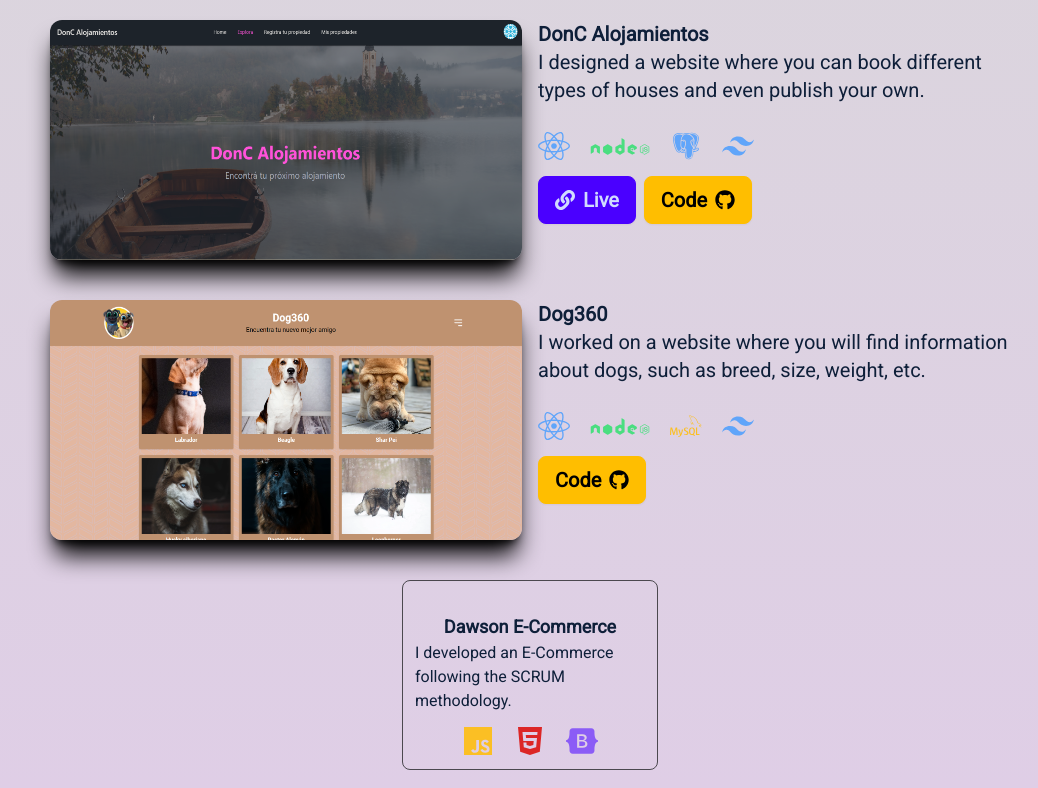
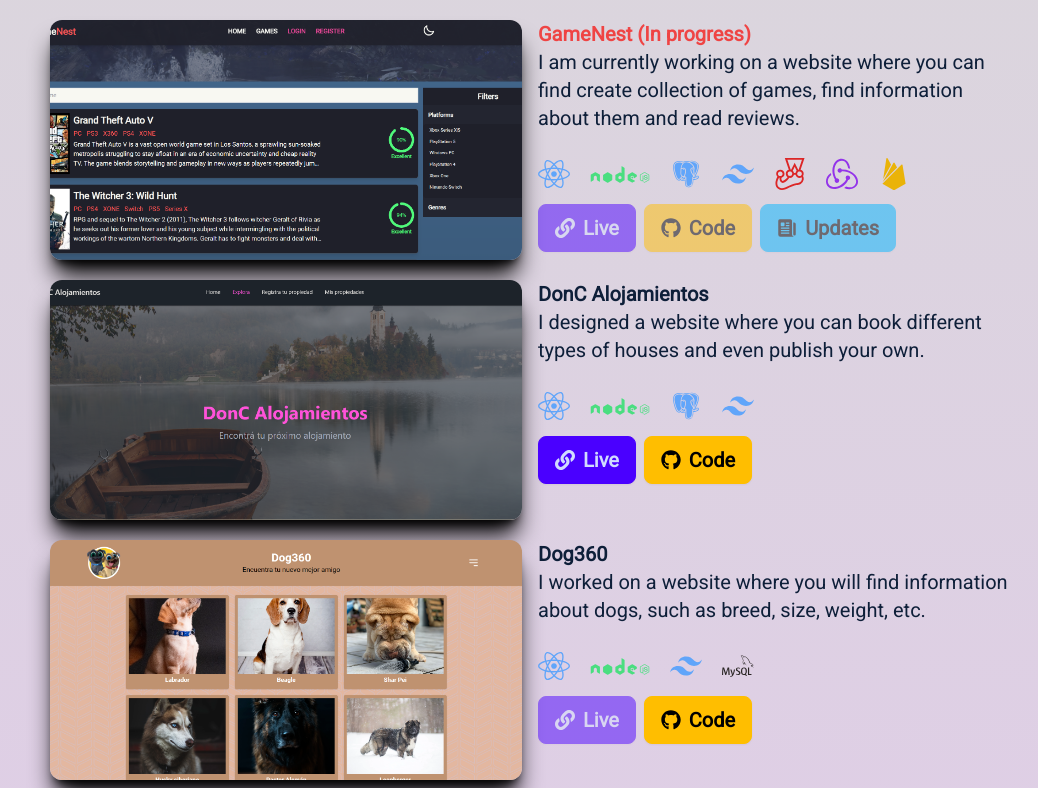
Before and after one commit to hugodanielcabral/portfolio, a React (Vite) app: page / in a window 1280 px wide. Shown: the part 972-1760 px from the top of the page, without its empty margins (110-1148 px from the left). Built offline with nearby package versions, Linux system fonts and the light colour scheme.

Commit message:
Refactor variable names for clarity and consistency

```diff
--- a/src/components/main/projects/MainProjects.jsx
+++ b/src/components/main/projects/MainProjects.jsx
@@ -1,12 +1,165 @@
 import donc_image from "../../../images/donc_wallpaper.png";
 import dog360_image from "../../../images/dog360_wallpaper.png";
+import gamenest_image from "../../../images/gamenest_wallpaper.png";
 import { FaReact, FaLink, FaGithub, FaHtml5 } from "react-icons/fa";
 import { DiNodejs } from "react-icons/di";
 import { BiLogoPostgresql } from "react-icons/bi";
-import { SiTailwindcss, SiMysql, SiBootstrap } from "react-icons/si";
-import { IoLogoJavascript } from "react-icons/io5";
+import {
+  SiTailwindcss,
+  SiMysql,
+  SiBootstrap,
+  SiJest,
+  SiRedux,
+  SiFirebase,
+} from "react-icons/si";
+import { IoLogoJavascript, IoNewspaper } from "react-icons/io5";
 
 export const MainProjects = () => {
+  //TODO 1: Crear una carpeta data y colocar el archivo technologiesIcons, MajorProjects y minorProjects.
+  //TODO 2: Crear tooltips para los botones de live, code, y los iconos de tecnologias.
+  //TODO 3: Optimizar las imagenes de los proyectos.
+
+  const technologiesIcons = [
+    {
+      id: 1,
+      name: "React",
+      icon: <FaReact size={32} className="text-blue-400" />,
+    },
+    {
+      id: 2,
+      name: "Node",
+      icon: <DiNodejs size={60} className="text-green-400" />,
+    },
+    {
+      id: 3,
+      name: "PostgreSQL",
+      icon: <BiLogoPostgresql size={32} className="text-blue-400" />,
+    },
+    {
+      id: 4,
+      name: "Tailwind",
+      icon: <SiTailwindcss size={32} className="text-blue-400" />,
+    },
+    {
+      id: 5,
+      name: "MySQL",
+      icon: (
+        <SiMysql size={32} className="dark:text-amber-500 text-stone-800" />
+      ),
+    },
+    {
+      id: 6,
+      name: "Bootstrap",
+      icon: <SiBootstrap size={32} className="text-violet-500" />,
+    },
+    {
+      id: 7,
+      name: "Javascript",
+      icon: (
+        <IoLogoJavascript
+          size={32}
+          className="dark:text-[#F7DF1E] text-[#c0a705cd]"
+        />
+      ),
+    },
+    {
+      id: 8,
+      name: "HTML5",
+      icon: <FaHtml5 size={32} className="text-red-600" />,
+    },
+    {
+      id: 9,
+      name: "Jest",
+      icon: <SiJest size={32} className="text-red-600" />,
+    },
+    {
+      id: 10,
+      name: "Redux",
+      icon: <SiRedux size={32} className="text-purple-600" />,
+    },
+    {
+      id: 11,
+      name: "Firebase",
+      icon: <SiFirebase size={32} className="text-yellow-500" />,
+    },
+  ];
+
+  const MajorProjects = [
+    {
+      id: 1,
+      title: "GameNest (In progress)",
+      description:
+        "I am currently working on a website where you can find create collection of games, find information about them and read reviews.",
+      image: gamenest_image,
+      technologies: [
+        "React",
+        "Node",
+        "PostgreSQL",
+        "Tailwind",
+        "Jest",
+        "Redux",
+        "Firebase",
+      ],
+      repository: {
+        exist: false,
+        link: "#",
+      },
+      live: {
+        exist: false,
+        link: "#",
+      },
+      updates: {
+        exist: false,
+        link: "#",
+      },
+    },
+    {
+      id: 2,
+      title: "DonC Alojamientos",
+      description:
+        "I designed a website where you can book different types of houses and even publish your own.",
+      image: donc_image,
+      technologies: ["React", "Node", "PostgreSQL", "Tailwind"],
+      repository: {
+        exist: true,
+        link: "https://github.com/hugodanielcabral/cab_alojamientos",
+      },
+      live: {
+        exist: true,
+        link: "https://donc-alojamientos.onrender.com/",
+      },
+    },
+    {
+      id: 3,
+      title: "Dog360",
+      description:
+        "I worked on a website where you will find information about dogs, such as breed, size, weight, etc.",
+      image: dog360_image,
+      technologies: ["React", "Node", "MySQL", "Tailwind"],
+      repository: {
+        exist: true,
+        link: "https://github.com/hugodanielcabral/dog360",
+      },
+      live: {
+        exist: false,
+        link: "#",
+      },
+    },
+  ];
+
+  const minorProjects = [
+    {
+      id: 1,
+      title: "Dawson E-Commerce",
+      description: "I developed an E-Commerce following the SCRUM methodology.",
+      technologies: ["Javascript", "HTML5", "Bootstrap"],
+      repository: {
+        exist: true,
+        link: "https://github.com/dani-assa/Dawson-ecommerce",
+      },
+    },
+  ];
+
   return (
     <section id="projects" className="justify-center w-3/4 mt-20">
       <div className=" divider divider-secondary"></div>
@@ -17,121 +170,107 @@
         Here are some of my projects that i&apos;ve been working on
       </p>
       <div>
-        <article className="grid lg:grid-cols-2 gap-x-4">
+        {MajorProjects.map((project) => (
+          <article key={project.id} className="grid lg:grid-cols-2 gap-x-4">
             <img
-            src={donc_image}
-            className="mt-5 transition duration-300 ease-in-out delay-150 shadow-xl h-60 rounded-xl shadow-black"
-            alt="Image of my project DonC"
+              src={project.image}
+              alt={`Image of ${project.title}`}
+              className="mt-5 transition duration-300 ease-in-out delay-150 shadow-xl h-60 rounded-xl shadow-black max-w-[550px] w-full object-cover"
             />
             <div>
-            <h4 className="text-xl text-[#0E1F39] dark:text-[#FFF9F3] font-bold mt-5">
-              DonC Alojamientos
+              <h4
+                className={`text-xl text-[#0E1F39] dark:text-[#FFF9F3] font-bold mt-5 ${
+                  project.title.includes("GameNest")
+                    ? "text-red-500 dark:text-red-500"
+                    : ""
+                }`}
+              >
+                {project.title}
               </h4>
               <p className="text-xl text-[#0E1F39] dark:text-[#B0B5BC]">
-              I designed a website where you can book different types of houses
-              and even publish your own.
+                {project.description}
               </p>
               <ul className="flex items-center justify-center mt-3 gap-x-5 lg:justify-start">
-              <li>
-                <FaReact size={32} className="text-blue-400" />
-              </li>
-              <li>
-                <DiNodejs size={60} className="text-green-400" />
-              </li>
-              <li>
-                <BiLogoPostgresql size={32} className="text-blue-400" />
-              </li>
-              <li>
-                <SiTailwindcss size={32} className="text-blue-400" />
-              </li>
+                {technologiesIcons
+                  .filter((icon) => project.technologies.includes(icon.name))
+                  .map((icon) => (
+                    <li key={icon.id}>{icon.icon}</li>
+                  ))}
               </ul>
+
               <div className="flex justify-center gap-x-2 lg:justify-start">
+                {
                   <a
-                href="https://donc-alojamientos.onrender.com/"
+                    href={project.live.link}
                     target="_blank"
                     rel="noreferrer"
-                className="text-xl btn btn-primary"
+                    className={`text-xl btn btn-primary ${
+                      project.live.exist
+                        ? ""
+                        : "opacity-50 cursor-not-allowed pointer-events-none"
+                    }`}
                   >
                     <FaLink />
                     Live
                   </a>
-              <button className="text-xl btn btn-warning">
+                }
+
+                {
                   <a
-                  href="https://github.com/Teseo11/cab_alojamientos"
+                    href={project.repository.link}
                     target="_blank"
                     rel="noreferrer"
+                    className={`text-xl btn btn-warning ${
+                      project.repository.exist
+                        ? ""
+                        : "opacity-50 cursor-not-allowed pointer-events-none"
+                    }`}
                   >
+                    <FaGithub />
                     Code
                   </a>
-                <FaGithub />
-              </button>
+                }
+
+                {project?.updates && (
+                  <a
+                    href={project.updates.link}
+                    target="_blank"
+                    rel="noreferrer"
+                    className={`text-xl btn btn-info ${
+                      project.updates.exist
+                        ? ""
+                        : "opacity-50 cursor-not-allowed pointer-events-none"
+                    }`}
+                  >
+                    <IoNewspaper />
+                    Updates
+                  </a>
+                )}
               </div>
             </div>
           </article>
-        <article className="grid mt-5 lg:grid-cols-2 gap-x-4">
-          <img
-            src={dog360_image}
-            className="mt-5 transition duration-300 ease-in-out delay-150 shadow-xl h-60 rounded-xl shadow-black"
-            alt="Image of my project DonC"
-          />
-          <div>
-            <h4 className="text-xl text-[#0E1F39] dark:text-[#FFF9F3] font-bold mt-5">
-              Dog360
-            </h4>
-            <p className="text-xl text-[#0E1F39] dark:text-[#B0B5BC]">
-              I worked on a website where you will find information about dogs,
-              such as breed, size, weight, etc.
-            </p>
-            <ul className="flex items-center justify-center mt-3 gap-x-5 lg:justify-start">
-              <li>
-                <FaReact size={32} className="text-blue-400" />
-              </li>
-              <li>
-                <DiNodejs size={60} className="text-green-400" />
-              </li>
-              <li>
-                <SiMysql size={32} className="text-amber-400" />
-              </li>
-              <li>
-                <SiTailwindcss size={32} className="text-blue-400" />
-              </li>
-            </ul>
-            <div className="flex justify-center gap-x-2 lg:justify-start">
-              <button className="text-xl btn btn-warning">
-                <a
-                  href="https://github.com/Teseo11/dog360"
-                  target="_blank"
-                  rel="noreferrer"
-                >
-                  Code
-                </a>
-                <FaGithub />
-              </button>
-            </div>
-          </div>
-        </article>
+        ))}
+
         <div className="mx-auto mt-10 max-w-64">
-          <a href="https://github.com/dani-assa/Dawson-ecommerce">
+          {minorProjects.map((project) => (
+            <a href={project.repository.link} key={project.id}>
               <article className="p-3 border rounded-lg dark:border-zinc-100 border-zinc-800 border-opacity-80 dark:border-opacity-80 hover:bg-slate-500 hover:bg-opacity-20">
                 <h4 className="text-lg text-[#0E1F39] dark:text-[#FFF9F3] font-bold mt-5 text-center">
-                Dawson E-Commerce
+                  {project.title}
                 </h4>
                 <p className="text-base text-[#0E1F39] dark:text-[#B0B5BC]">
-                I developed an E-Commerce following the SCRUM methodology.
+                  {project.description}
                 </p>
                 <ul className="flex items-center justify-center mt-3 gap-x-5">
-                <li>
-                  <IoLogoJavascript size={32} className="text-amber-400" />
-                </li>
-                <li>
-                  <FaHtml5 size={32} className="text-red-600" />
-                </li>
-                <li>
-                  <SiBootstrap size={32} className="text-violet-500" />
-                </li>
+                  {technologiesIcons
+                    .filter((icon) => project.technologies.includes(icon.name))
+                    .map((icon) => (
+                      <li key={icon.id}>{icon.icon}</li>
+                    ))}
                 </ul>
               </article>
             </a>
+          ))}
         </div>
       </div>
     </section>
```
Also changed, not shown: src/images/gamenest_wallpaper.png (added). Lines whose indentation alone changed are shown as unchanged.
